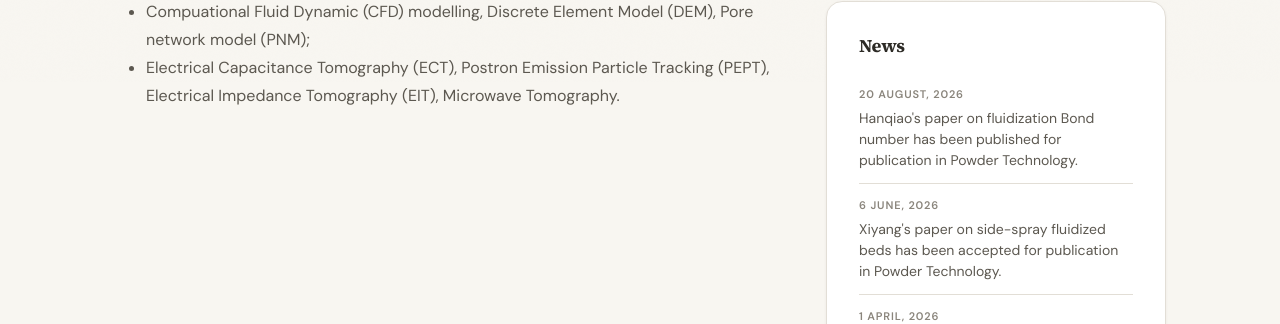
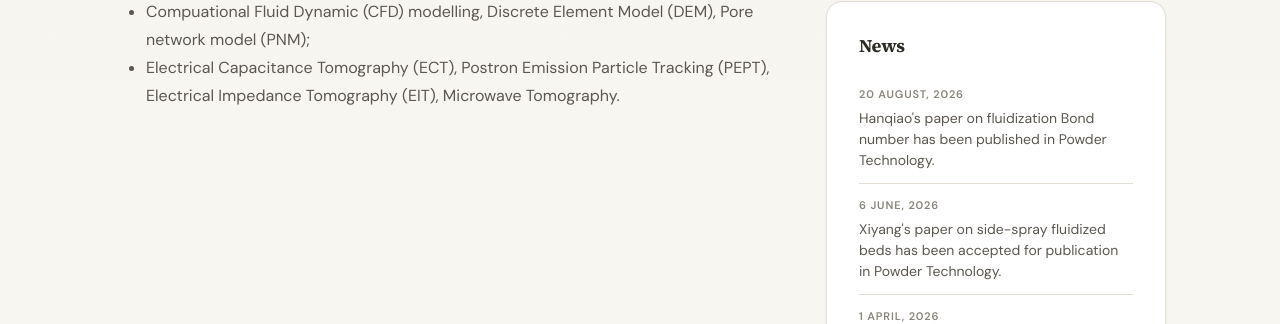
Before and after one commit to HQChe/hqche.github.io, a Jekyll site: the page built from _pages/home.md, in a window 1280 px wide. Shown: the part 818-1142 px from the top of the page. Built offline with Jekyll 4.4.1, drawn with Linux system fonts in a browser that asks for light colours; a style sheet for code colours, icons or effects is not loaded.

Commit message:
Update news.yml

```diff
--- a/_data/news.yml
+++ b/_data/news.yml
@@ -2,7 +2,7 @@
 # The 3 most recent are shown; all appear on /allnews.
 # Each entry needs: date, headline
 - date: 20 August, 2026
-  headline: "Hanqiao's paper on fluidization Bond number has been published for publication in Powder Technology."
+  headline: "Hanqiao's paper on fluidization Bond number has been published in Powder Technology."
 
 - date: 6 June, 2026
   headline: "Xiyang's paper on side-spray fluidized beds has been accepted for publication in Powder Technology."
```
